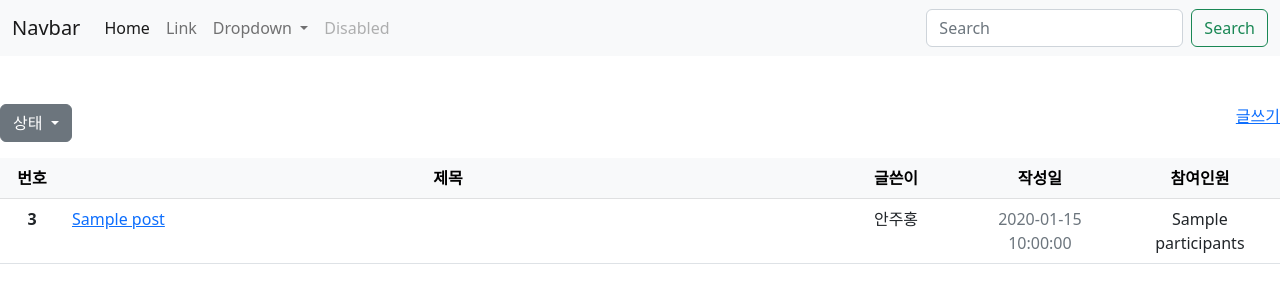
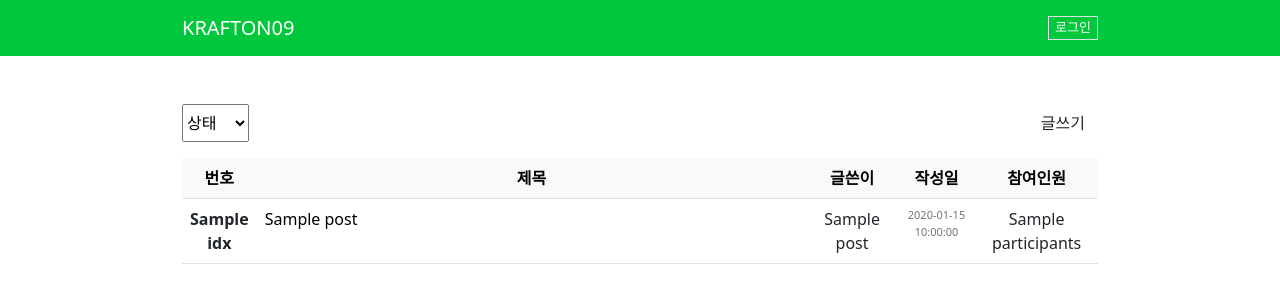
Before and after one commit to Denia-park/KraftonJungle_1st_Week0_Team_1, a Flask app: page / in a window 1280 px wide. Shown: the top 303 px of the page. Run offline with Flask 2, Linux system fonts and the light colour scheme; a database or web service that is not in the repository returns one stand-in record (values such as "Sample title").

Commit message:
main, post_dtl, post_form modified

```diff
--- a/app.py
+++ b/app.py
@@ -10,15 +10,9 @@ db = client.krafton09
 
 
 # GET 메인  페이지
-@app.route('/<filter>')
 @app.route('/')
 def main(filter=None):
-    if filter:
-        print('필터온')
-    else:
-        print('필터x')
-
-    all_posts = list(db.posts.find({}))
+    all_posts = list(db.posts.find({}, {'_id': False}).sort('idx', -1))
     return render_template('main.html', all_posts=all_posts)
 
 
@@ -38,8 +32,8 @@ def create_post():
     user_email = request.cookies.get('user_email')
     user_name = request.cookies.get('user_name')
 
-    post_title = request.form['post_title']
-    post_dtl = request.form['post_dtl']
+    input_title = request.form['input_title']
+    input_dtl = request.form['input_dtl']
     reg_time = datetime.now()
 
     idx_list = list(db.posts.find({}, {'_id': False}).sort('idx', -1).limit(1))
@@ -53,10 +47,10 @@ def create_post():
         'idx': idx,
         'writer_name': user_name,
         'writer_email': user_email,
-        'title': post_title,
-        'description': post_dtl,
+        'title': input_title,
+        'description': input_dtl,
         'participants': 0,
-        'reg_time': reg_time.strftime('%Y-%m-%d %H:%M:%S'),
+        'reg_time': reg_time.strftime('%m-%d %H:%M'),
         'status': '모집중'
     }
     post_collection.insert_one(doc)
--- /dev/null
+++ b/static/nav.css
@@ -0,0 +1,21 @@
+.navbar {
+  background-color: #00c73c;
+}
+.navbar a {
+  text-decoration:none;
+  color: white;
+}
+.navbar a:hover {
+  text-decoration:none;
+  color: white;
+}
+
+@media (min-width: 768px) {
+  .container {
+     width: 750px;
+    }
+}
+@media (min-width: 992px) {
+  .container { width: 940px;
+  }
+}
--- a/templates/main.html
+++ b/templates/main.html
@@ -7,6 +7,8 @@
   <title>Bootstrap demo</title>
   <link href="https://cdn.jsdelivr.net/npm/bootstrap@5.2.2/dist/css/bootstrap.min.css" rel="stylesheet"
     integrity="sha384-Zenh87qX5JnK2Jl0vWa8Ck2rdkQ2Bzep5IDxbcnCeuOxjzrPF/et3URy9Bv1WTRi" crossorigin="anonymous">
+  <link rel="stylesheet" href="/static/nav.css">
+  <script src="https://ajax.googleapis.com/ajax/libs/jquery/3.5.1/jquery.min.js"></script>
   <style>
     th,
     td {
@@ -16,74 +18,82 @@
     .title_td {
       text-align: left;
     }
+
+    .reg-time {
+      font-size: 11px;
+    }
+
+    td a {
+      text-decoration: none;
+      color: black;
+    }
+
+    td a:hover {
+      text-decoration: none;
+      color: black;
+    }
+
+    .dropdown {
+      background-color: #00c73c;
+    }
+
+    .login-button {
+      background-color: #00c73c;
+      color: white;
+      font-size: 13px;
+      z-index: auto;
+    }
   </style>
   <script src="https://cdn.jsdelivr.net/npm/bootstrap@5.2.2/dist/js/bootstrap.bundle.min.js"
-    integrity="sha384-OERcA2EqjJCMA+/3y+gxIOqMEjwtxJY7qPCqsdltbNJuaOe923+mo//f6V8Qbsw3"
-    crossorigin="anonymous"></script>
+    integrity="sha384-OERcA2EqjJCMA+/3y+gxIOqMEjwtxJY7qPCqsdltbNJuaOe923+mo//f6V8Qbsw3" crossorigin="anonymous">
+    </script>
+
+  <script>
+    $(document).ready(function () {
+      validate_user()
+    });
+    function validate_user() {
+      if (document.cookie) {
+        $("#login-button").text('로그아웃');
+        let temp_html = `<button class="login-button border ms-2" onclick="location.href='/#'">마이페이지</button>`;
+        $("#log-info").append(temp_html);
+        $("#login-button").attr('onclick', "location.href='/#'")
+
+      } else {
+        $("#login-button").text('로그인');
+      }
+    }
+  </script>
 </head>
 
 <body>
   <!-- nav bar -->
-  <nav class="navbar navbar-expand-lg bg-light">
-    <div class="container-fluid">
-      <a class="navbar-brand" href="#">Navbar</a>
-      <button class="navbar-toggler" type="button" data-bs-toggle="collapse" data-bs-target="#navbarSupportedContent"
-        aria-controls="navbarSupportedContent" aria-expanded="false" aria-label="Toggle navigation">
-        <span class="navbar-toggler-icon"></span>
-      </button>
-      <div class="collapse navbar-collapse" id="navbarSupportedContent">
-        <ul class="navbar-nav me-auto mb-2 mb-lg-0">
-          <li class="nav-item">
-            <a class="nav-link active" aria-current="page" href="#">Home</a>
-          </li>
-          <li class="nav-item">
-            <a class="nav-link" href="#">Link</a>
-          </li>
-          <li class="nav-item dropdown">
-            <a class="nav-link dropdown-toggle" href="#" role="button" data-bs-toggle="dropdown" aria-expanded="false">
-              Dropdown
-            </a>
-            <ul class="dropdown-menu">
-              <li><a class="dropdown-item" href="#">Action</a></li>
-              <li><a class="dropdown-item" href="#">Another action</a></li>
-              <li>
-                <hr class="dropdown-divider">
-              </li>
-              <li><a class="dropdown-item" href="#">Something else here</a></li>
-            </ul>
-          </li>
-          <li class="nav-item">
-            <a class="nav-link disabled">Disabled</a>
-          </li>
-        </ul>
-        <form class="d-flex" role="search">
-          <input class="form-control me-2" type="search" placeholder="Search" aria-label="Search">
-          <button class="btn btn-outline-success" type="submit">Search</button>
-        </form>
+  <nav class="navbar navbar-expand-lg">
+    <div class="container">
+      <a class="navbar-brand" href="/">KRAFTON09</a>
+      <div id="log-info" class="log-info d-flex">
+        <button id="login-button" class="login-button border" onclick="location.href='/login'">로그인</button>
       </div>
     </div>
   </nav>
 
+  <div class="container">
     <!-- 드롭박스 -->
     <div class="mt-5 d-flex justify-content-between">
-    <div class="dropdown">
-      <button class="btn btn-secondary dropdown-toggle" type="button" data-bs-toggle="dropdown" aria-expanded="false">
-        상태
-      </button>
-      <ul class="dropdown-menu">
-        <li><a class="dropdown-item" href="#">모집 중</a></li>
-        <li><a class="dropdown-item" href="#">마감</a></li>
-      </ul>
-    </div>
+      <select name="status" id="status">
+        <option value="volvo">상태</option>
+        <option value="volvo">모집중</option>
+        <option value="saab">마감</option>
+      </select>
 
       <div class="">
-      <a href="post">글쓰기</a>
+        <a href="/post" class=" btn">글쓰기</a>
       </div>
     </div>
     <!-- 테이블 -->
     <table class="table table-hover mt-3">
       <colgroup>
-      <col width="5%" />
+        <col width="6%" />
         <col width="60%" />
         <col width="10%" />
 
@@ -100,20 +110,20 @@
       <tbody>
         {% for post in all_posts %}
         <tr>
-        <th scope="row">3</th>
+          <th scope="row">{{post.idx}}</th>
           <td class="title_td">
             <a href="/post/{{ post.idx }}">
               {{ post.title }}
             </a>
           </td>
-        <td>안주홍</td>
-        <td class="text-muted">{{ post.reg_time }}</td>
+          <td>{{post.writer_name}}</td>
+          <td class="text-muted reg-time">{{ post.reg_time }}</td>
           <td>{{ post.participants }}</td>
         </tr>
         {% endfor %}
       </tbody>
     </table>
-
+  </div>
 </body>
 
 </html>
```
Also changed, not shown: templates/post_dtl.html (+64 -12 lines), templates/post_form.html (+37 -12 lines). Lines whose indentation alone changed are shown as unchanged.
